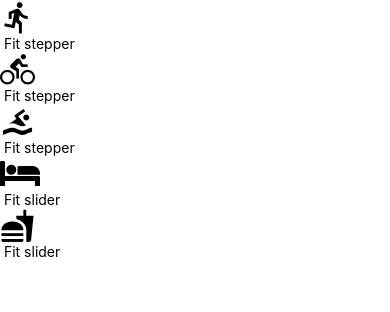
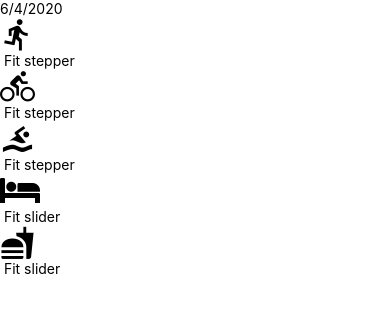
Before and after one commit to D-Singh11/ExcerciseTracker, a React Native app: screen / in a window 390 px wide. Shown: the top 312 px of the page. Built offline with nearby package versions, Linux system fonts and the light colour scheme.

Commit message:
feat: Created Date Header component and added it to AddEntry Component

```diff
--- a/components/AddEntry.js
+++ b/components/AddEntry.js
@@ -3,6 +3,7 @@
 import { getMetricMetaInfo } from '../utils/helpers';
 import FitSlider from './FitSlider';
 import FitStepper from './FitStepper';
+import DateHeader from './DateHeader';
 
 export default class AddEntry extends Component {
     state = {
@@ -54,6 +55,7 @@
         const metaInfo = getMetricMetaInfo();
         return (
             <View>
+                <DateHeader date={(new Date()).toLocaleDateString()} />
                 {Object.keys(metaInfo).map(key => {
                     const { getIcon, type, ...rest } = metaInfo[key]
                     const value = this.state[key]
--- /dev/null
+++ b/components/DateHeader.js
@@ -0,0 +1,10 @@
+import React from 'react';
+import { Text, View } from 'react-native';
+
+export default function DateHeader({date}) {
+    return (
+        <Text>
+            {date}
+        </Text>
+    )
+}
```
